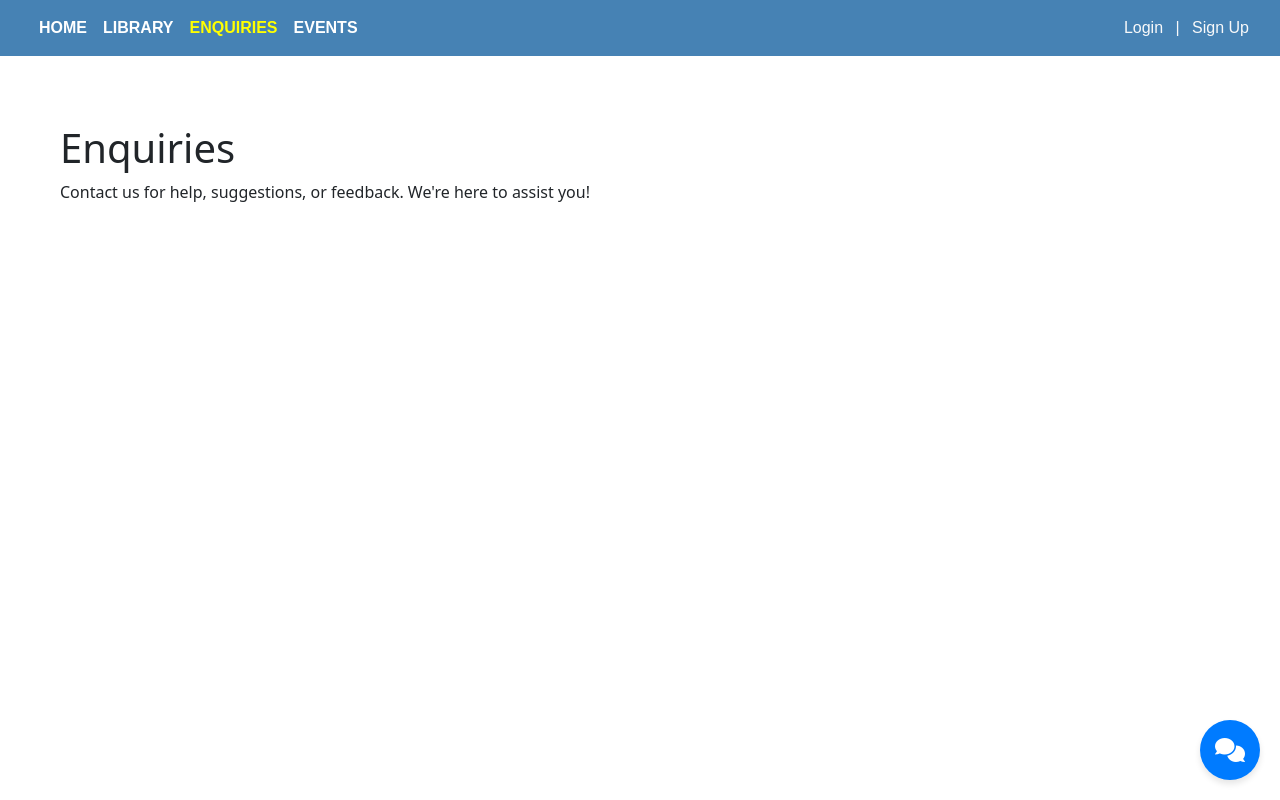
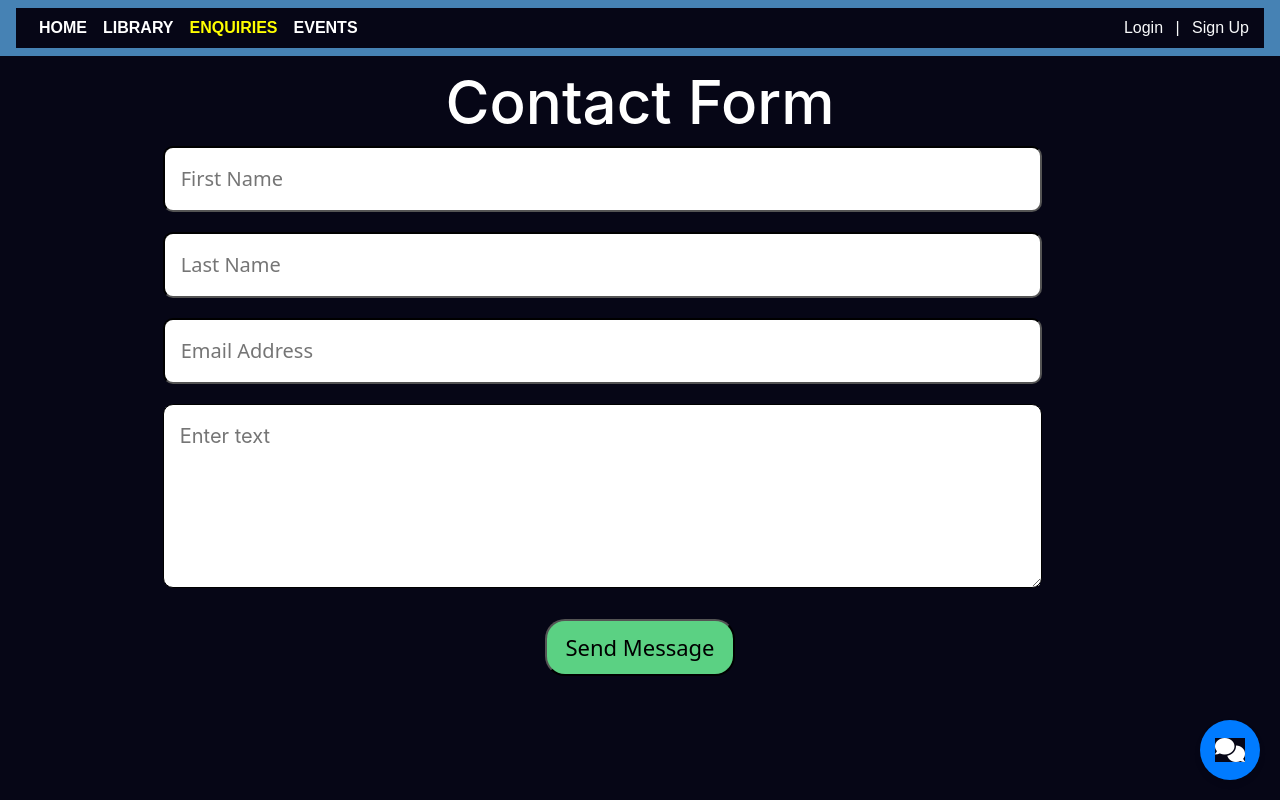
Before and after one commit to Shadtrix/Bookatti_V2, a Flask app: page /enquiries in a window 1280 px wide. Run offline with Flask 3, Linux system fonts and the light colour scheme; some libraries are stand-ins or nearby versions.

Commit message:
enquiries

```diff
--- a/templates/enquiries.html
+++ b/templates/enquiries.html
@@ -5,8 +5,84 @@ Enquiries
 {% endblock %}
 
 {% block content %}
-<div class="container mt-5">
-    <h1>Enquiries</h1>
-    <p>Contact us for help, suggestions, or feedback. We're here to assist you!</p>
-</div>
+<head>
+    <meta charset="UTF-8">
+    <meta http-equiv="X-UA-Compatible" content="IE=edge">
+    <meta name="viewport" content="width=device-width, initial-scale=1.0">
+    <title>Contact Form</title>
+    <style>
+        * {
+            background-color: #060616;
+        }
+
+        h1 {
+            color: white;
+            padding-top: 10px;
+            text-align: center;
+            font-size: 60px;
+            font-family: -apple-system, BlinkMacSystemFont, 'Segoe UI', Roboto, Oxygen, Ubuntu, Cantarell, 'Open Sans', 'Helvetica Neue', sans-serif
+        }
+
+        input {
+            background-color: white;
+            width: 70%;
+            margin-left: 12%;
+            font-size: 20px;
+            padding: 16px 16px;
+            border-radius: 10px;
+            border-color: black;
+            margin-bottom: 20px;
+        }
+
+        textarea {
+            background-color: white;
+            width: 70%;
+            margin-left: 12%;
+            font-size: 20px;
+            padding: 16px 16px;
+            border-radius: 10px;
+            border-color: black;
+            margin-bottom: 25px;
+            font-family: -apple-system, BlinkMacSystemFont, 'Segoe UI', Roboto, Oxygen, Ubuntu, Cantarell, 'Open Sans', 'Helvetica Neue', sans-serif
+        }
+
+        input:focus-within {
+            outline: none;
+            border-color: #5bd183;
+            border-width: 3px;
+        }
+
+        textarea:focus-within {
+            outline: none;
+            border-color: #5bd183;
+            border-width: 3px;
+        }
+
+        button {
+            background-color: #5bd183;
+            border-radius: 20px;
+            border-color: black;
+            font-size: 22px;
+            padding: 10px 18px;
+            text-align: center;
+            display: flex;
+            margin: auto;
+        }
+
+        button:hover {
+            opacity: 80%;
+            cursor: pointer;
+        }
+    </style>
+</head>
+<body>
+    <form action="https://formspree.io/f/mpwwonnw" method="POST">
+        <h1>Contact Form</h1>
+        <input type="text" name="first" placeholder="First Name" autocomplete="off" required>
+        <input type="text" name="last" placeholder="Last Name" autocomplete="off" required>
+        <input type="email" name="email" placeholder="Email Address" autocomplete="off" required>
+        <textarea rows="5" cols="60" name="message" placeholder="Enter text" autocomplete="off" required></textarea>
+        <button type="submit">Send Message</button>
+    </form>
+</body>
 {% endblock %}
```
